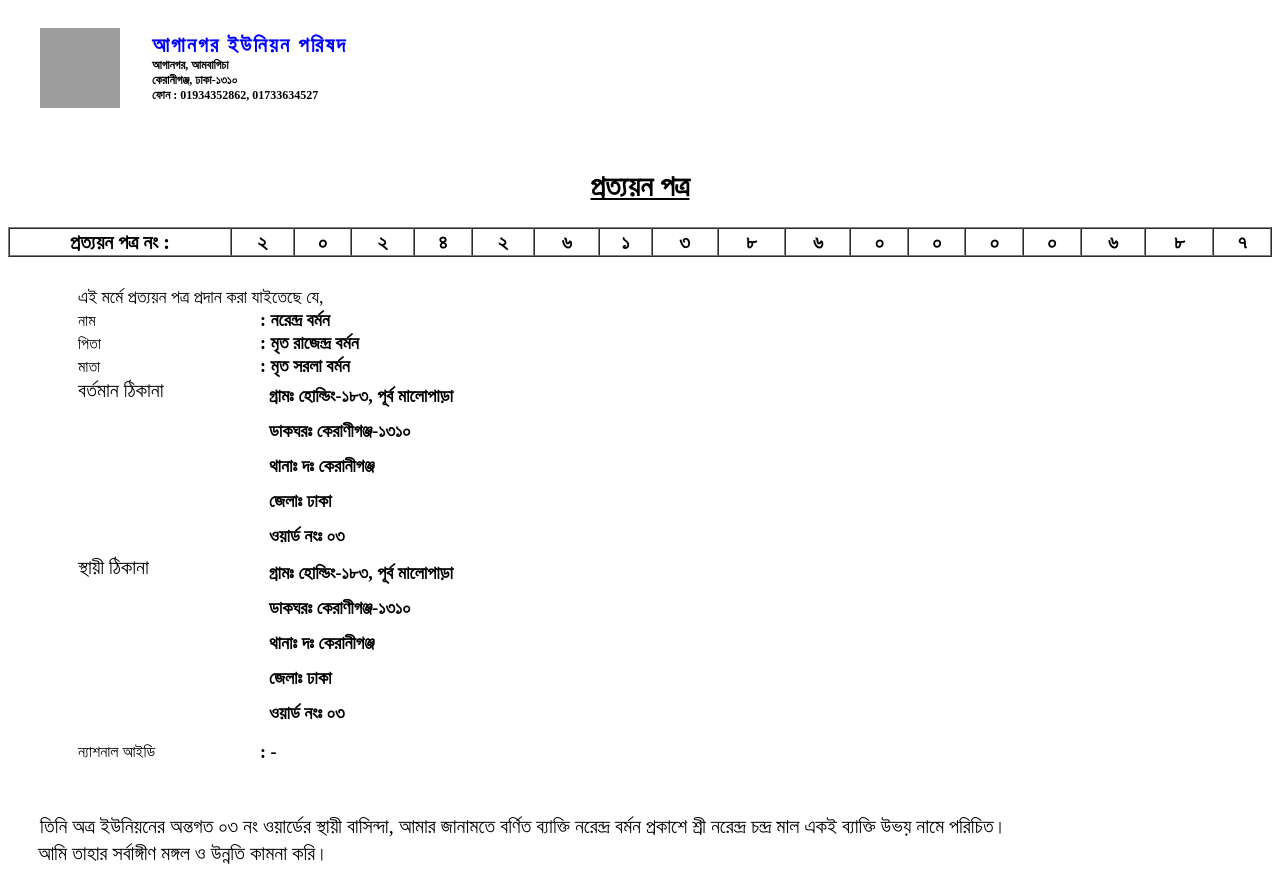
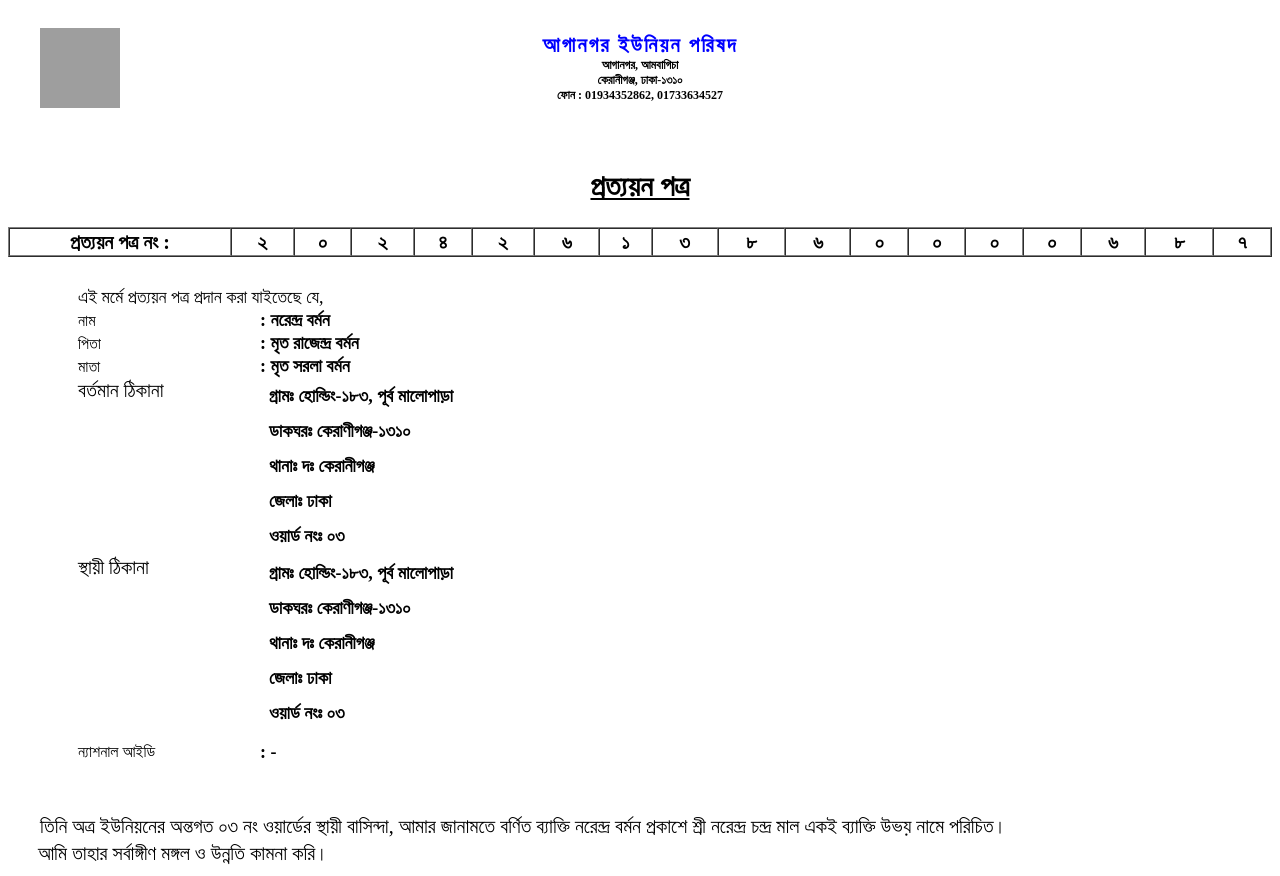
Before and after one commit to aganagarup/index.php-onlinetrack-onananosonod_jachai-id-1e1de0ee40c1b7abe91a19b850af72f, a plain HTML site: page index.html in a window 1280 px wide. Drawn offline with Linux system fonts and the light colour scheme; grey boxes are pictures that could not be loaded.

Commit message:
Update index.html

```diff
--- a/index.html
+++ b/index.html
@@ -8,12 +8,11 @@
 <body>
 
     <!------header div start here---->
-
     <table height="120px" border="0px" style="width:100%;margin:0px auto;" cellspacing="0" cellpadding="0">
         <tbody>
             <tr>
                 <td style="width:1.5in; text-align:center;"><img src="logo_images/logo.png" height="80px" width="80px"></td>
-                <td style="text-align:er;height:60px;font-family:SolaimanLipi;thoma;">
+                <td style="text-align:center;height:60px;font-family:SolaimanLipi;thoma;">
                     <font style="font-size:21px;letter-spacing:2px; font-weight:bold; color:blue; width:5.5in;">আগানগর ইউনিয়ন পরিষদ</font>  <br />
 					<font style="font-size:12px; font-weight:bold;">আগানগর, আমবাগিচা <br />
 										কেরানীগঞ্জ,&nbsp;ঢাকা-১৩১০ <br />
@@ -26,8 +25,7 @@
 
 
 		 <!----header div close here---->
-
-		 <table align="center"  style="height:42px; width:100%; border:1px; margin-top:20px;margin-bottom:20px;">
+		 		 <table align="center"  style="height:42px; width:100%; border:1px; margin-top:20px;margin-bottom:20px;">
 			<tr>
 				<td style="text-align:center; padding-top:20px;"><font style="font-weight:bold; font-size:29px;"><u>প্রত্যয়ন পত্র </u></font></td>
 			</tr>
```
